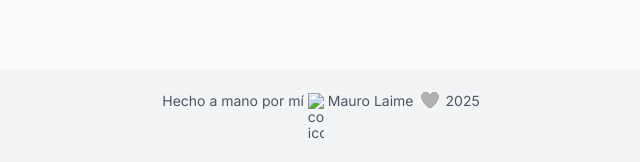
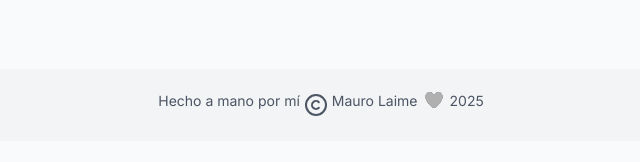
Before and after one commit to mauro-l/portfolio, a website: page index.html in a window 1280 px wide. Shown: the part 4789-4951 px from the top of the page, 319-959 px from the left. After the commit the page ends 4930 px from the top, so only its background shows below. Drawn offline with nearby package versions, Linux system fonts and the light colour scheme.

Commit message:
fix: copyright icon svg added

```diff
--- a/index.html
+++ b/index.html
@@ -477,13 +477,13 @@
     <footer class="flex-center-center">
       <p>
         Hecho a mano por mí
-        <img src="./public/icons/landing/copy.svg" alt="copyright icon" /> Mauro
-        Laime <span class="heart-btn" id="heart"></span> 2025
+        <i data-lucide="copyright" class="icon-color"></i>
+        Mauro Laime <span class="heart-btn" id="heart"></span> 2025
       </p>
       <p class="desc-en">
         Handcrafted by me
-        <img src="./public/icons/landing/copy.svg" alt="copyright icon" /> Mauro
-        Laime <span class="heart-btn" id="heart"></span> 2025
+        <i data-lucide="copyright" class="icon-color"></i> Mauro Laime
+        <span class="heart-btn" id="heart"></span> 2025
       </p>
     </footer>
     <script src="index.js"></script>
```
